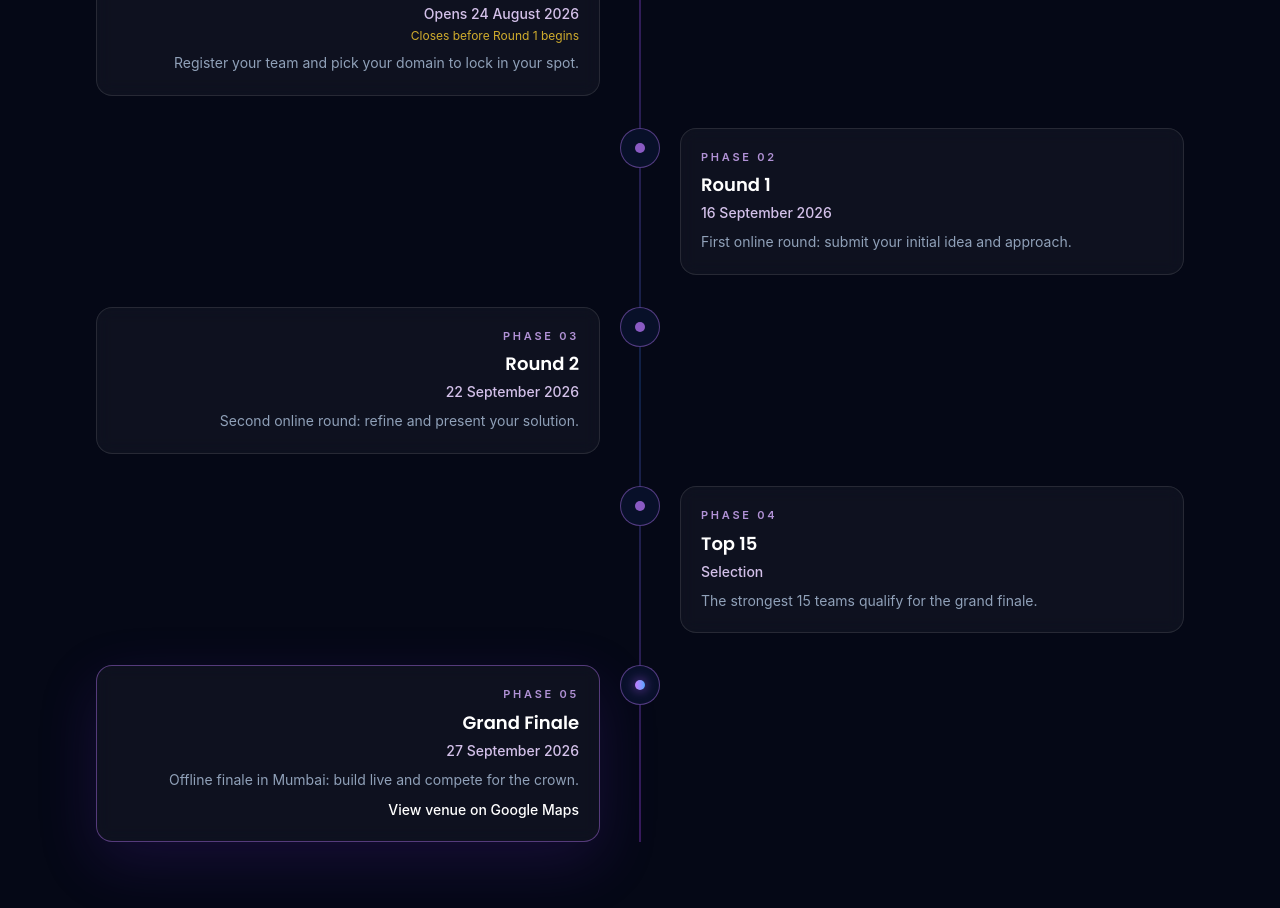
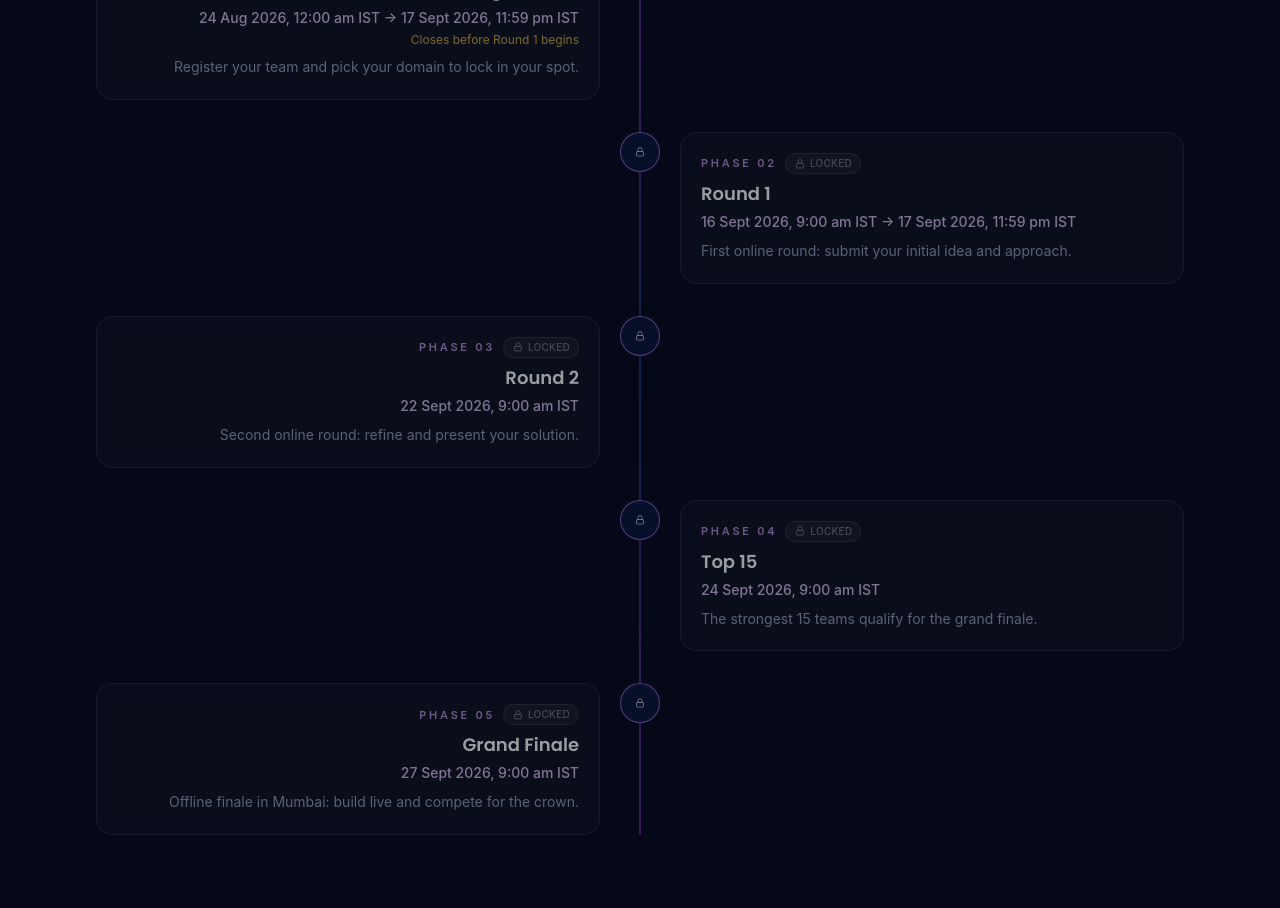
Before and after one commit to Yamankhan23/hackx, a React (Vite) app in the folder frontend/: page / in a window 1280 px wide. Shown: the part 3680-4588 px from the top of the page. Built offline with nearby package versions, Linux system fonts and the light colour scheme; no server answers.

Commit message:
fix(UI): make timeline as requested

```diff
--- a/frontend/src/components/home/Timeline.tsx
+++ b/frontend/src/components/home/Timeline.tsx
@@ -1,45 +1,126 @@
 import { SectionHeading } from "./SectionHeading";
 import { useInView } from "./useInView";
+import { useToast } from "../../hooks/useToast";
 import { cn } from "../../lib/utils";
 
-const steps = [
+type Step = {
+  phase: string;
+  title: string;
+  // ISO timestamps with the +05:30 (IST) offset baked in — the event runs on
+  // IST regardless of a visitor's own timezone, so these are compared and
+  // displayed in IST explicitly rather than the browser's local time.
+  startAt: string;
+  endAt?: string;
+  note?: string;
+  desc: string;
+  highlight?: boolean;
+  locationUrl?: string;
+};
+
+// NOTE: Round 1/Round 2/Top 15/Finale times below are placeholders (default
+// 9:00 AM starts) — swap in the real hour-level cutoffs once confirmed;
+// everything else (locking, formatting) already works off these fields.
+const steps: Step[] = [
   {
     phase: "Phase 01",
     title: "Registration",
-    date: "Opens 24 August 2026",
+    startAt: "2026-08-24T00:00:00+05:30",
+    endAt: "2026-09-17T23:59:00+05:30",
     note: "Closes before Round 1 begins",
     desc: "Register your team and pick your domain to lock in your spot.",
   },
   {
     phase: "Phase 02",
     title: "Round 1",
-    date: "16 September 2026",
+    startAt: "2026-09-16T09:00:00+05:30",
+    endAt: "2026-09-17T23:59:00+05:30",
     desc: "First online round: submit your initial idea and approach.",
   },
   {
     phase: "Phase 03",
     title: "Round 2",
-    date: "22 September 2026",
+    startAt: "2026-09-22T09:00:00+05:30",
     desc: "Second online round: refine and present your solution.",
   },
   {
     phase: "Phase 04",
     title: "Top 15",
-    date: "Selection",
+    startAt: "2026-09-24T09:00:00+05:30",
     desc: "The strongest 15 teams qualify for the grand finale.",
   },
   {
     phase: "Phase 05",
     title: "Grand Finale",
-    date: "27 September 2026",
+    startAt: "2026-09-27T09:00:00+05:30",
     desc: "Offline finale in Mumbai: build live and compete for the crown.",
     highlight: true,
     locationUrl: "https://maps.app.goo.gl/SCeVjxNwF9wK9DEH9",
   },
 ];
 
+type StepStatus = "completed" | "active" | "locked";
+
+const dateTimeFormatter = new Intl.DateTimeFormat("en-GB", {
+  timeZone: "Asia/Kolkata",
+  day: "2-digit",
+  month: "short",
+  year: "numeric",
+  hour: "numeric",
+  minute: "2-digit",
+  hour12: true,
+});
+
+function formatIst(iso: string): string {
+  return `${dateTimeFormatter.format(new Date(iso))} IST`;
+}
+
+function formatRange(startAt: string, endAt?: string): string {
+  return endAt ? `${formatIst(startAt)} → ${formatIst(endAt)}` : formatIst(startAt);
+}
+
+function getStatus(step: Step, now: Date): StepStatus {
+  const start = new Date(step.startAt);
+  const end = step.endAt ? new Date(step.endAt) : null;
+
+  if (now < start) return "locked";
+  if (end && now > end) return "completed";
+  return "active";
+}
+
+const STATUS_LABEL: Record<StepStatus, string> = {
+  completed: "Completed",
+  active: "In Progress",
+  locked: "Locked",
+};
+
+const STATUS_BADGE_CLASS: Record<StepStatus, string> = {
+  completed: "border-emerald-400/30 bg-emerald-500/10 text-emerald-300",
+  active: "border-purple-400/40 bg-purple-500/15 text-purple-200",
+  locked: "border-white/10 bg-white/5 text-white/40",
+};
+
+function LockIcon() {
+  return (
+    <svg viewBox="0 0 24 24" fill="none" stroke="currentColor" strokeWidth="1.8" className="h-3 w-3">
+      <rect x="5" y="11" width="14" height="9" rx="2" />
+      <path d="M8 11V7a4 4 0 0 1 8 0v4" strokeLinecap="round" />
+    </svg>
+  );
+}
+
 export function Timeline() {
   const { ref, inView } = useInView<HTMLDivElement>();
+  const toast = useToast();
+  const now = new Date();
+  const activeStep = steps.find((step) => getStatus(step, now) === "active");
+
+  const handleLockedClick = (step: Step) => {
+    toast.info(
+      activeStep
+        ? `${activeStep.title} is currently in progress. ${step.title} unlocks once it ends.`
+        : `${step.title} hasn't started yet. Check back closer to ${formatIst(step.startAt)}.`
+    );
+  };
 
   return (
     <section id="timeline" className="relative scroll-mt-20 py-20 sm:py-28">
@@ -68,6 +149,9 @@ export function Timeline() {
           <div className="space-y-8">
             {steps.map((step, i) => {
               const isLeft = i % 2 === 0;
+              const status = getStatus(step, now);
+              const locked = status === "locked";
+
               return (
                 <div
                   key={step.title}
@@ -78,34 +162,68 @@ export function Timeline() {
                 >
                   {/* node */}
                   <div className="relative z-10 flex h-10 w-10 shrink-0 items-center justify-center rounded-full border border-purple-400/40 bg-[#081029] lg:absolute lg:left-1/2 lg:-translate-x-1/2">
+                    {locked ? (
+                      <span className="text-white/40">
+                        <LockIcon />
+                      </span>
+                    ) : (
                       <span
                         className={cn(
                           "h-2.5 w-2.5 rounded-full",
                           step.highlight
                             ? "bg-gradient-to-r from-purple-400 to-blue-400 shadow-[0_0_12px_rgba(168,85,247,0.8)]"
-                          : "bg-purple-400/70"
+                            : status === "active"
+                              ? "bg-purple-400 shadow-[0_0_10px_rgba(168,85,247,0.7)]"
+                              : "bg-emerald-400/80"
                         )}
                       />
+                    )}
                   </div>
 
                   {/* card */}
                   <div
+                    onClick={locked ? () => handleLockedClick(step) : undefined}
+                    role={locked ? "button" : undefined}
+                    tabIndex={locked ? 0 : undefined}
+                    onKeyDown={
+                      locked
+                        ? (e) => {
+                            if (e.key === "Enter" || e.key === " ") handleLockedClick(step);
+                          }
+                        : undefined
+                    }
                     className={cn(
-                      "ml-14 w-full rounded-2xl border bg-white/[0.04] p-5 backdrop-blur transition hover:border-purple-400/30 lg:ml-0 lg:w-[calc(50%-2.5rem)]",
-                      step.highlight
+                      "ml-14 w-full rounded-2xl border bg-white/[0.04] p-5 backdrop-blur transition lg:ml-0 lg:w-[calc(50%-2.5rem)]",
+                      locked
+                        ? "cursor-pointer border-white/10 opacity-60 hover:opacity-80"
+                        : "hover:border-purple-400/30",
+                      !locked && step.highlight
                         ? "border-purple-400/40 shadow-[0_20px_60px_rgba(91,33,182,0.2)]"
-                        : "border-white/10",
+                        : !locked
+                          ? "border-white/10"
+                          : "",
                       isLeft ? "lg:mr-auto lg:text-right" : "lg:ml-auto"
                     )}
                   >
+                    <div className={cn("flex items-center gap-2", isLeft ? "lg:justify-end" : "")}>
                       <p className="text-[11px] font-semibold uppercase tracking-[0.25em] text-purple-300/80">
                         {step.phase}
                       </p>
+                      <span
+                        className={cn(
+                          "inline-flex items-center gap-1 rounded-full border px-2 py-0.5 text-[10px] font-medium uppercase tracking-wide",
+                          STATUS_BADGE_CLASS[status]
+                        )}
+                      >
+                        {locked ? <LockIcon /> : null}
+                        {STATUS_LABEL[status]}
+                      </span>
+                    </div>
                     <h3 className="mt-1.5 text-lg font-semibold text-white">
                       {step.title}
                     </h3>
                     <p className="mt-1 text-sm font-medium text-purple-200/90">
-                      {step.date}
+                      {formatRange(step.startAt, step.endAt)}
                     </p>
                     {step.note ? (
                       <p className="mt-1 text-xs text-amber-300/80">
@@ -115,11 +233,12 @@ export function Timeline() {
                     <p className="mt-2 text-sm leading-relaxed text-slate-400">
                       {step.desc}
                     </p>
-                    {step.locationUrl ? (
+                    {step.locationUrl && !locked ? (
                       <a
                         href={step.locationUrl}
                         target="_blank"
                         rel="noopener noreferrer"
+                        onClick={(e) => e.stopPropagation()}
                         className="mt-2 inline-flex items-center gap-1.5 text-sm font-medium text-purple-300 underline-offset-4 hover:text-purple-200 hover:underline"
                       >
                         View venue on Google Maps
```
Lines whose indentation alone changed are shown as unchanged.
